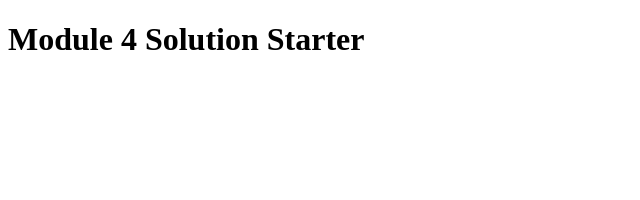
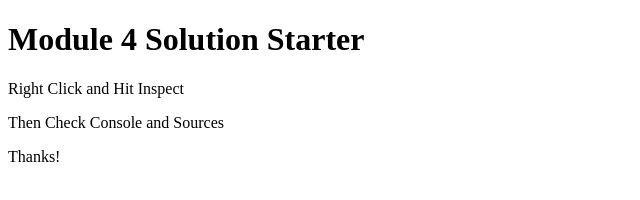
Before and after one commit to RichardGSchmidt/JHUW4CA, a plain HTML site: page index.html in a window 1280 px wide. Shown: the whole page, without its empty margins (0-640 px from the left). Drawn offline with Linux system fonts and the light colour scheme.

Commit message:
Update index.html

```diff
--- a/index.html
+++ b/index.html
@@ -12,5 +12,8 @@
 </head>
 <body>
   <h1>Module 4 Solution Starter</h1>
+  <p>Right Click and Hit Inspect</p>
+  <p>Then Check Console and Sources</p>
+  <p>Thanks!</p>
 </body>
 </html>
```
